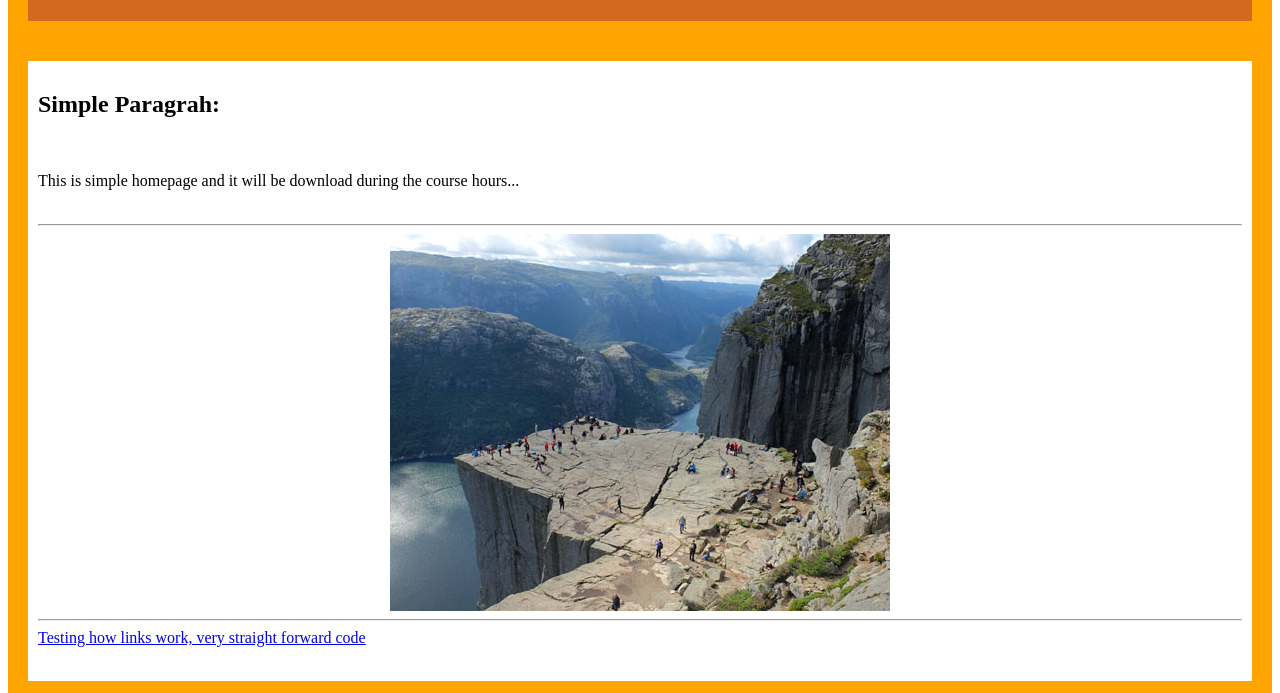
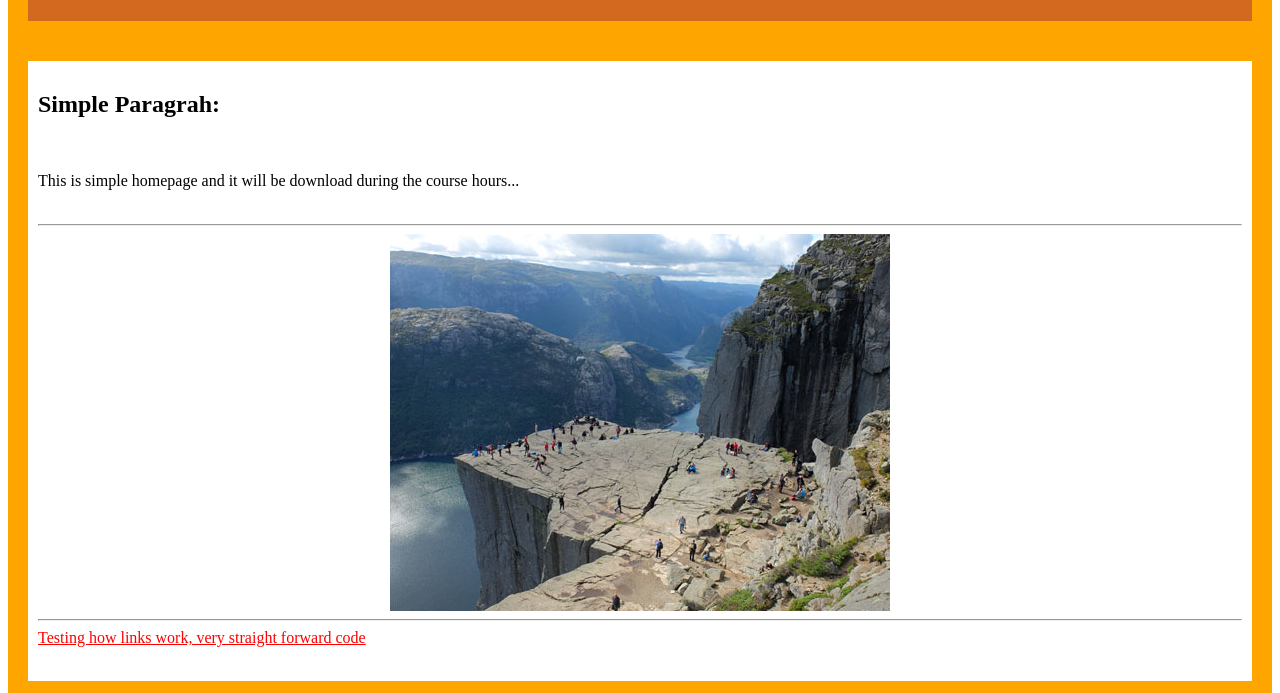
Before and after one commit to abma2008/ABMA, a plain HTML site: page index.html in a window 1280 px wide. In both pictures the pointer is over the link "Testing how links work, very straight forward code". Shown: the part 107-800 px from the top of the page. Drawn offline with Linux system fonts and the light colour scheme.

Commit message:
sg This is the hover selector added to the index.html file, please make sure this is the last update before downloading the content during the course time

```diff
--- a/index.html
+++ b/index.html
@@ -32,6 +32,10 @@
                 height: 80px;
                 width: 20px;
             }
+            a:hover{
+                color:red;
+            }
+
         </style>
     </head>
     <body>
```
